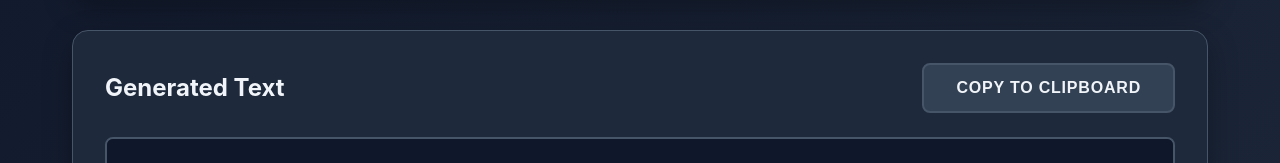
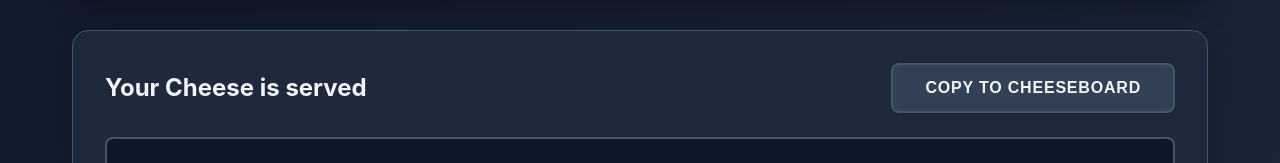
Before and after one commit to byteben/CheeseIpsum, a plain HTML site: page index.html in a window 1280 px wide. Shown: the part 557-720 px from the top of the page. Drawn offline with Linux system fonts and the light colour scheme.

Commit message:
new cheese

```diff
--- a/index.html
+++ b/index.html
@@ -48,8 +48,8 @@
 
             <div class="output-section">
                 <div class="output-header">
-                    <h2>Generated Text</h2>
-                    <button id="copy" class="btn btn-secondary">Copy to Clipboard</button>
+                    <h2>Your Cheese is served</h2>
+                    <button id="copy" class="btn btn-secondary">Copy to Cheeseboard</button>
                 </div>
                 <div id="output" class="output-box">
                     Click "Generate Cheese!" to create your cheesy text...
```
